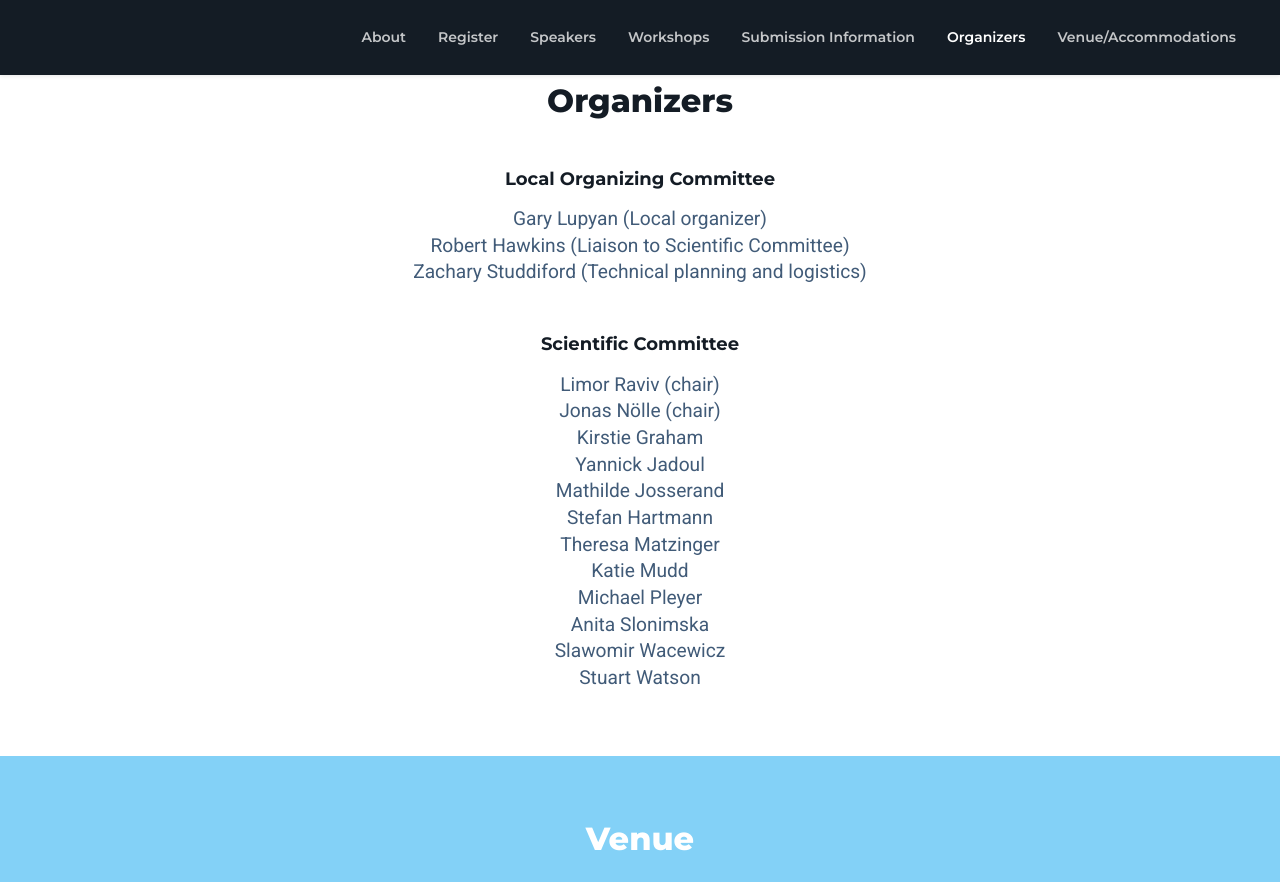
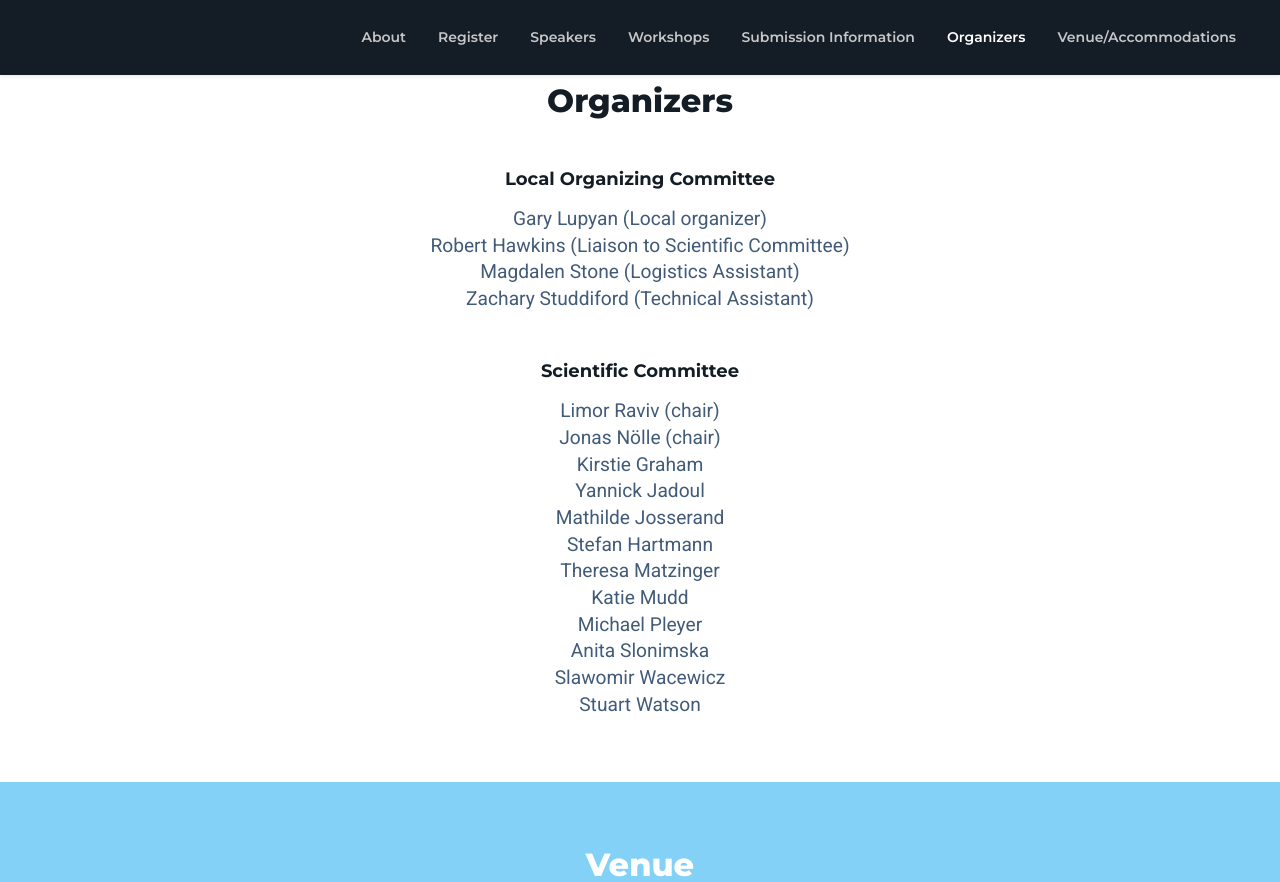
Before and after one commit to evolang2024/evolang2024.github.io, a Jekyll site: the page built from _pages/index.md, in a window 1280 px wide and 900 px high, scrolled down 4269 px, cut to the strip 0-882 px from the top of the window. Built offline with Jekyll 4.4.1, drawn with Linux system fonts in a browser that asks for light colours; nearby versions of some CDN libraries; library files that are not in the unit come from our copies.

Commit message:
Update index.md
- add maggie credit

```diff
--- a/_pages/index.md
+++ b/_pages/index.md
@@ -110,7 +110,9 @@ organizers:
           org: University of Wisconsin-Madison
         - name: Robert Hawkins (Liaison to Scientific Committee)
           org: University of Wisconsin-Madison
-        - name: Zachary Studdiford (Technical planning and logistics)
+        - name: Magdalen Stone (Logistics Assistant)
+          org: University of Wisconsin-Madison
+        - name: Zachary Studdiford (Technical Assistant)
           org: University of Wisconsin-Madison
     sci_organizers_list:
         - name: Limor Raviv (chair)
```
